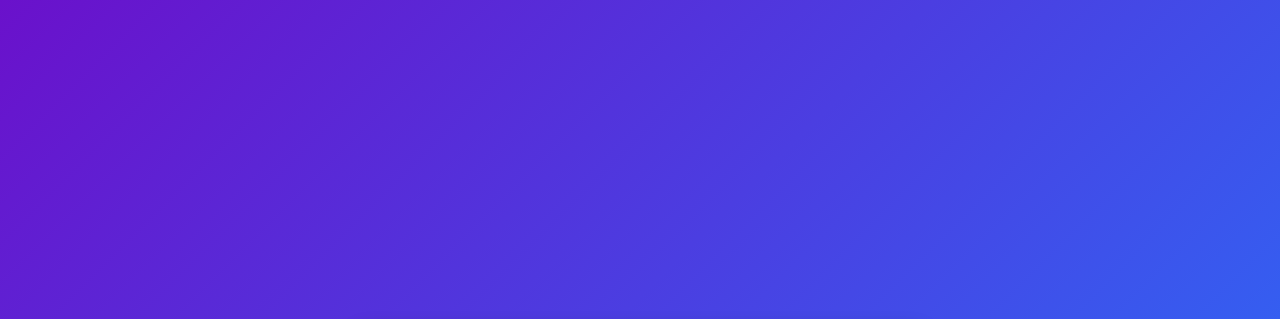
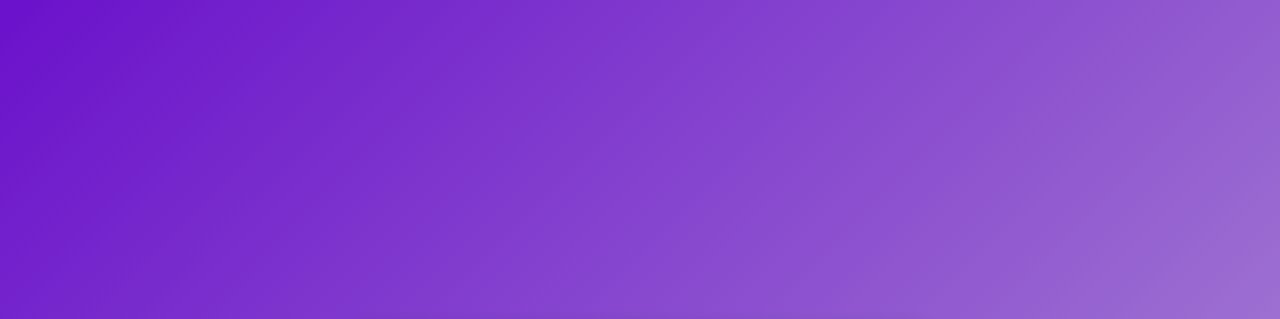
Before and after one commit to Krishnavenisree/Html-site, a plain HTML site: page index.html in a window 1280 px wide. Shown: the top 319 px of the page. Drawn offline with Linux system fonts and the light colour scheme.

Commit message:
Update HTML and CSS

```diff
--- a/style.css
+++ b/style.css
@@ -8,7 +8,7 @@
 /* Body styling */
 body {
     font-family: 'Segoe UI', Tahoma, Geneva, Verdana, sans-serif;
-    background: linear-gradient(135deg, #6a11cb, #2575fc);
+    background: linear-gradient(135deg, #6a11cb, #ac8cd3);
     color: white;
     height: 100vh;
     display: flex;
```
